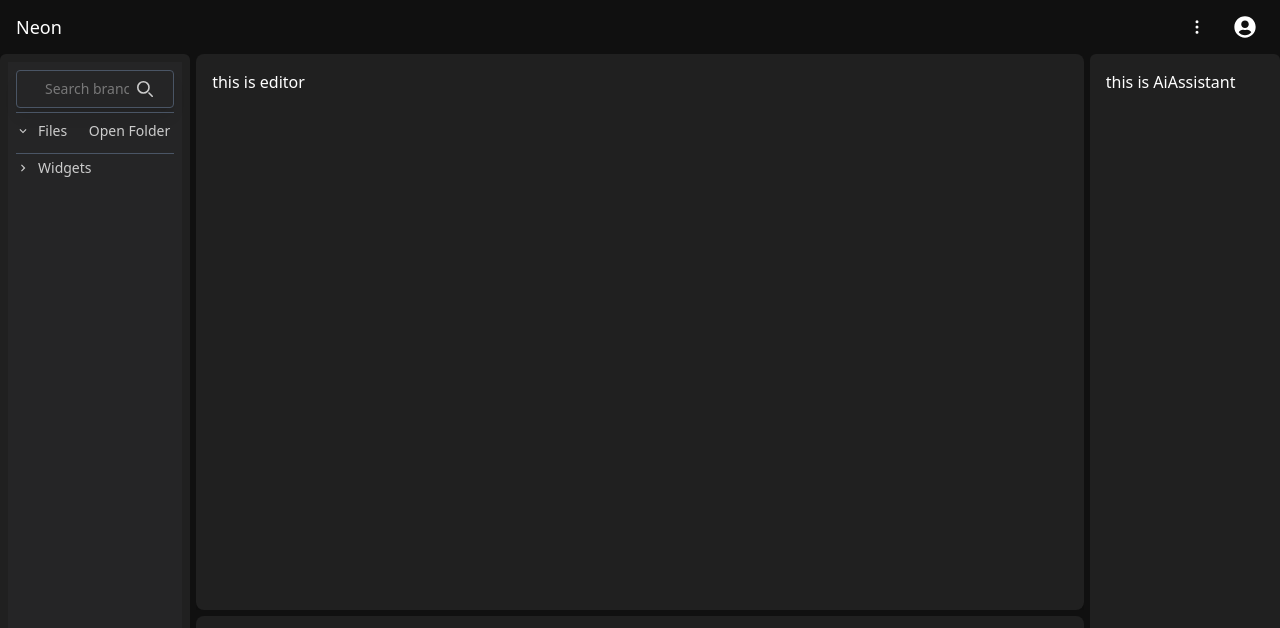
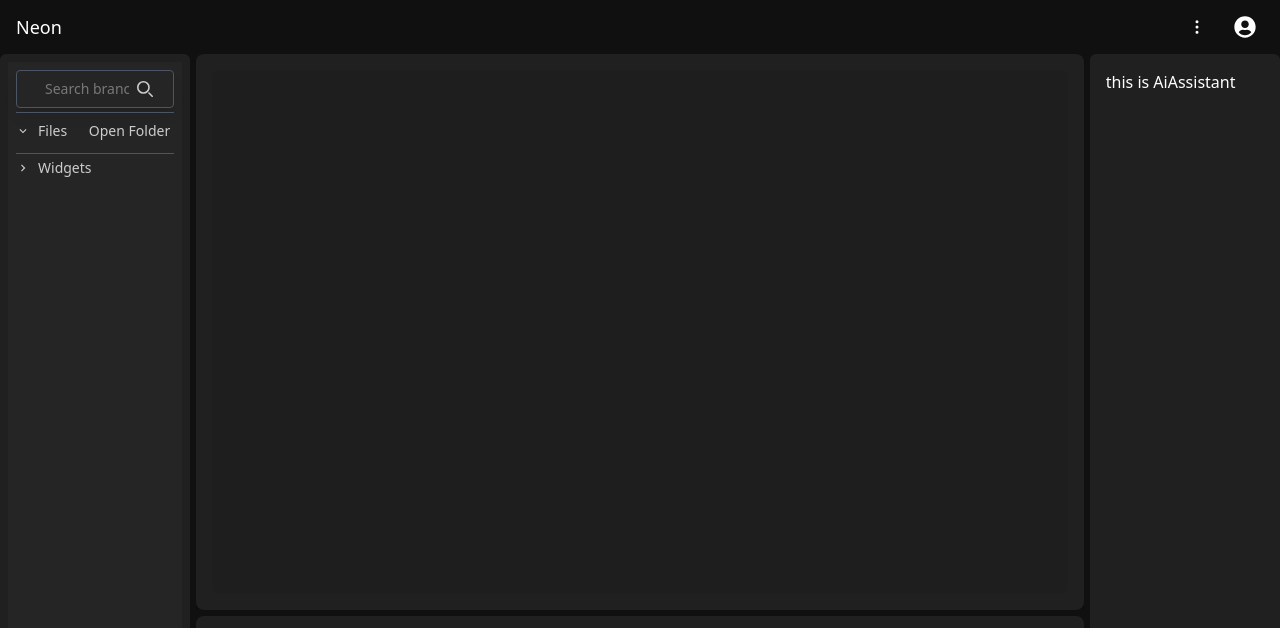
Before and after one commit to Mahbub2001/OxyGen-Scripts, a Next.js app: page / in a window 1280 px wide. Shown: the top 628 px of the page. Built offline with nearby package versions, Linux system fonts and the light colour scheme.

Commit message:
update_editor

```diff
--- a/src/app/globals.css
+++ b/src/app/globals.css
@@ -24,3 +24,39 @@ body {
   background: var(--background);
   font-family: Arial, Helvetica, sans-serif; */
 }
+@layer utilities {
+  .custom-scrollbar::-webkit-scrollbar {
+    width: 6px;
+  }
+
+  .custom-scrollbar::-webkit-scrollbar-track {
+    background: #252526;
+  }
+
+  .custom-scrollbar::-webkit-scrollbar-thumb {
+    background: #555;
+    border-radius: 10px;
+  }
+
+  .custom-scrollbar::-webkit-scrollbar-thumb:hover {
+    background: #777;
+  }
+}
+
+
+::-webkit-scrollbar {
+  width: 6px;
+}
+
+::-webkit-scrollbar-track {
+  background: #252526;
+}
+
+::-webkit-scrollbar-thumb {
+  background: #555;
+  border-radius: 10px;
+}
+
+::-webkit-scrollbar-thumb:hover {
+  background: #777;
+}
--- a/src/app/page.js
+++ b/src/app/page.js
@@ -11,6 +11,7 @@ export default function Home() {
   const [isRightSidebarOpen, setRightSidebarOpen] = useState(false);
   const [isClient, setIsClient] = useState(false);
   const [expanded, setExpanded] = useState(true);
+  const [fileContent, setFileContent] = useState("");
 
   const toggleExpand = () => {
     setExpanded((prev) => !prev);
@@ -53,7 +54,7 @@ export default function Home() {
           className={`${isLeftSidebarOpen ? "block" : "hidden"} md:block`}
         >
           <div className="bg-[#202020] h-full p-2 shadow-2xl rounded-md">
-            <FileExplorer />
+            <FileExplorer setFileContent={setFileContent} />
           </div>
         </Panel>
 
@@ -64,7 +65,7 @@ export default function Home() {
             <PanelGroup direction="vertical">
               <Panel defaultSize={70} minSize={30} className="">
                 <div className="h-full bg-[#202020] rounded-lg shadow-lg p-4">
-                  <Editor />
+                  <Editor fileContent={fileContent} />
                 </div>
               </Panel>
 
--- a/src/components/Editor/Editor.js
+++ b/src/components/Editor/Editor.js
@@ -1,11 +1,13 @@
-import React from 'react'
+import React from "react";
 
-function Editor() {
+function Editor({ fileContent }) {
   return (
-    <div>
-      this is editor
+    <div className="h-full bg-[#1E1E1E] text-white p-4 rounded-lg overflow-auto">
+      <pre className="whitespace-pre-wrap font-mono custom-scrollbar h-full overflow-y-scroll">
+        <code>{fileContent}</code>
+      </pre>
     </div>
-  )
+  );
 }
 
-export default Editor
+export default Editor;
--- a/src/components/FileExplorar/FileExplorer.js
+++ b/src/components/FileExplorar/FileExplorer.js
@@ -9,10 +9,9 @@ import {
 } from "react-icons/md";
 import SearchBox from "../SearchBox/SearchBox";
 
-export default function FileExplorer() {
+export default function FileExplorer({setFileContent}) {
   const [entries, setEntries] = useState([]);
   const [currentHandle, setCurrentHandle] = useState(null);
-  const [fileContent, setFileContent] = useState("");
   const [handleStack, setHandleStack] = useState([]);
   const [expandedSections, setExpandedSections] = useState({
     explorer: true,
@@ -146,14 +145,6 @@ export default function FileExplorer() {
           </div>
         )}
       </div>
-
-      {/* File Content Preview */}
-      {fileContent && (
-        <div className="mt-4 p-2 bg-[#1E1E1E] rounded">
-          <h3 className="text-sm font-bold mb-2">File Content:</h3>
-          <pre className="text-sm">{fileContent}</pre>
-        </div>
-      )}
     </div>
   );
 }
```
